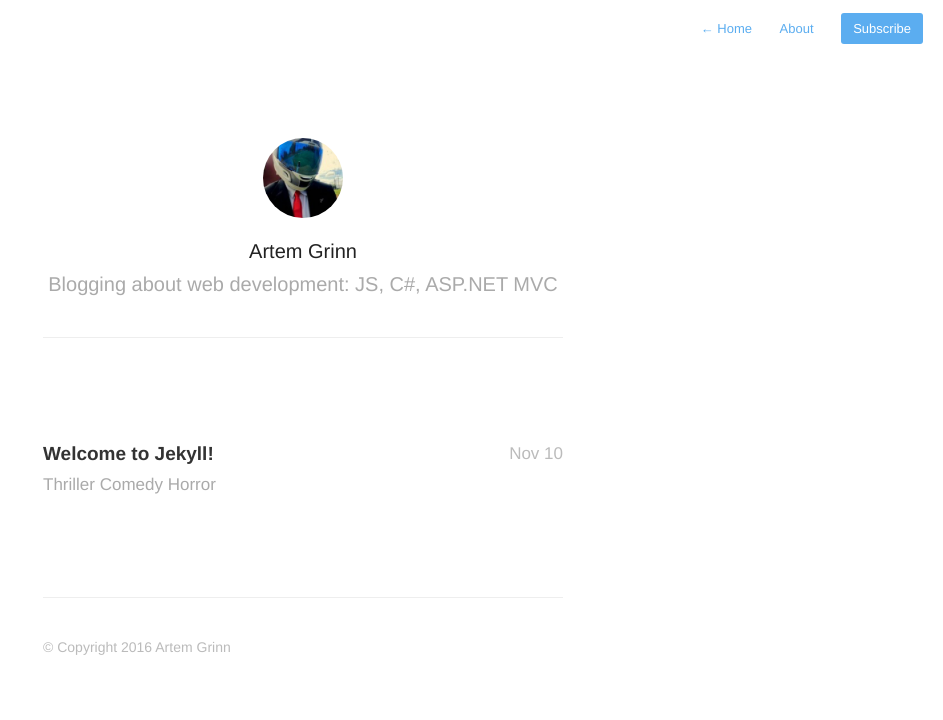
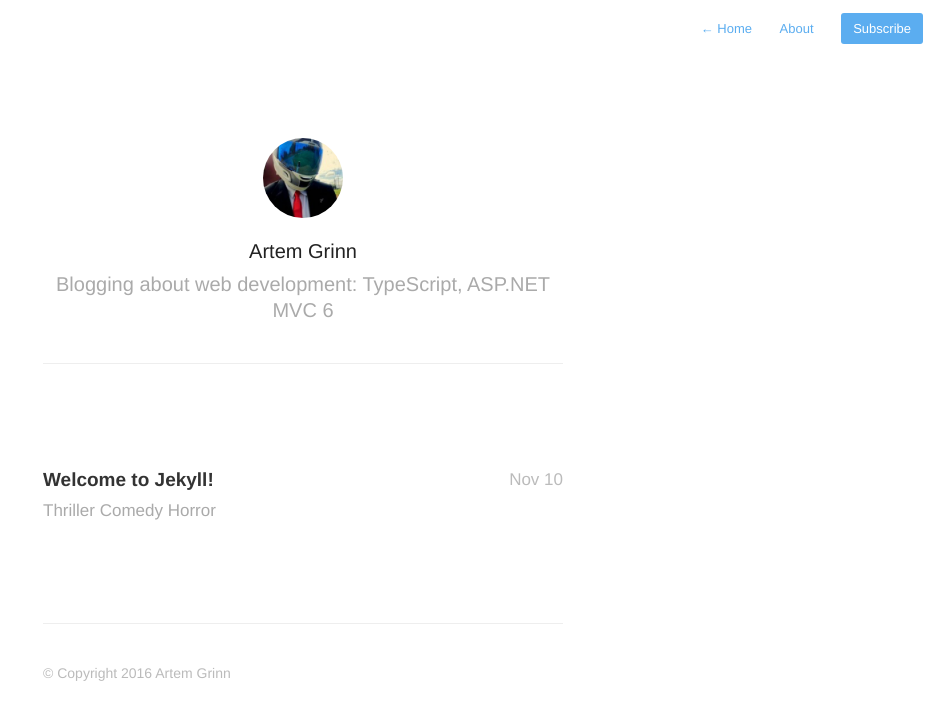
Before and after one commit to ArtemGrinn/artemgrinn.github.io, a Jekyll site: the page built from index.html, in a window 1280 px wide. Shown: the top 720 px of the page, without its empty margins (337-1280 px from the left). Built offline with Jekyll 4.4.1, drawn with Linux system fonts in a browser that asks for light colours; nearby versions of some CDN libraries; Markdown is read by kramdown in place of the engine named in the settings; the list of posts is cut into pages by our own code.

Commit message:
decription

```diff
--- a/_config.yml
+++ b/_config.yml
@@ -1,6 +1,6 @@
 name: Artem Grinn Pages
-description: "Blogging about web development: JS, C#, ASP.NET MVC"
-meta_description: "Blogging about web development: JS, C#, ASP.NET MVC"
+description: "Blogging about web development: TypeScript, ASP.NET MVC 6"
+meta_description: "Blogging about web development: TypeScript, ASP.NET MVC 6"
 
 aboutPage: true
 
```
